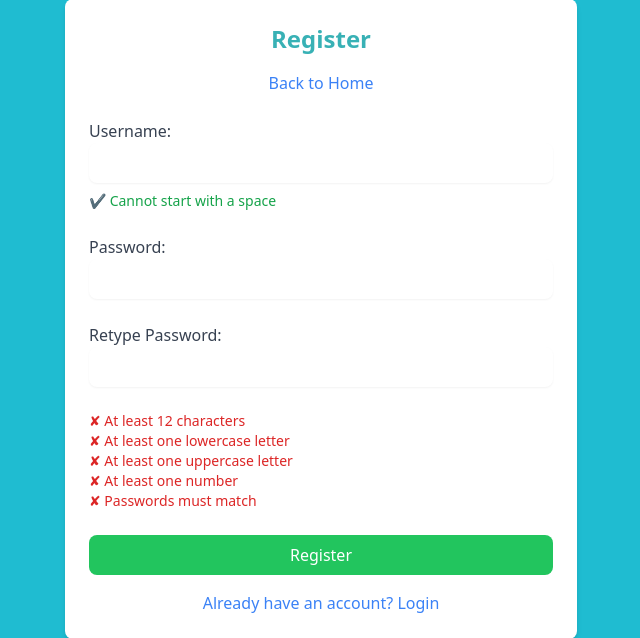
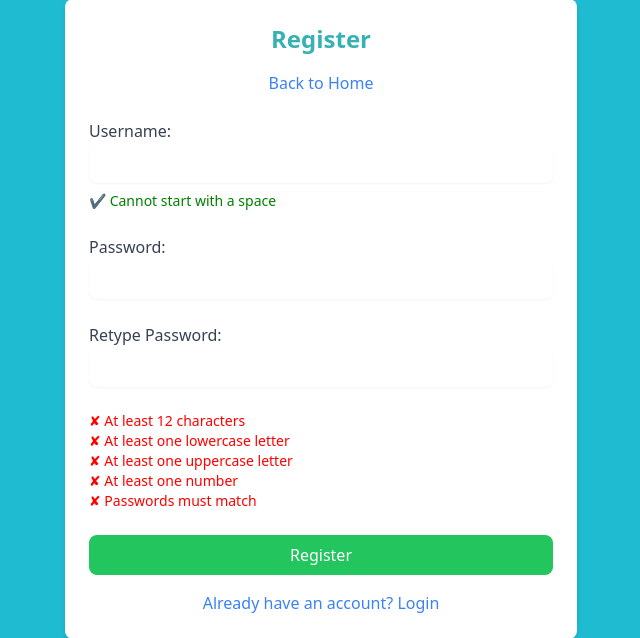
Before and after one commit to Tuvalu23/p01, a Flask app: page /register in a window 1280 px wide. Shown: the part 113-751 px from the top of the page, without its empty margins (319-959 px from the left). Run offline with Flask 2, Linux system fonts and the light colour scheme; some libraries are stand-ins or nearby versions.

Commit message:
more fixes

```diff
--- a/app/models.py
+++ b/app/models.py
@@ -10,6 +10,7 @@ Time Spent: 1.2
 import sqlite3
 from hashlib import sha256
 import hmac
+import datetime
 
 class User:
     """model for the user  """
@@ -29,10 +30,11 @@ class User:
         """ create a user with two variables :)"""
         hashed_password = User.hash_password(password)
         badges = ' ' # default value for badges
+        join_date = int(datetime.datetime.now().timestamp()) # make current time join date
         try:
             with sqlite3.connect("thread.db") as conn:
                 cursor = conn.cursor()
-                cursor.execute("INSERT INTO users (username, password_hash) VALUES (?, ?)", (username, hashed_password, badges))
+                cursor.execute("INSERT INTO users (username, password_hash, join_date, badges) VALUES (?, ?, ?, ?)", (username, hashed_password, join_date, badges))
                 conn.commit()
         except sqlite3.IntegrityError:
             return False
--- a/app/static/css/styles.css
+++ b/app/static/css/styles.css
@@ -103,3 +103,12 @@ body.topher-mode {
 .footer.topher-mode {
     color: #ffffff;
 }
+
+/* for register.html */
+.valid {
+    color: green;
+}
+
+.invalid {
+    color: red;
+}
--- a/app/templates/register.html
+++ b/app/templates/register.html
@@ -4,10 +4,19 @@
 
 {% block content %}
 <div class="max-w-lg mx-auto bg-white shadow-md rounded-lg p-6 mt-10">
+    <style>
+        .valid {
+            color: green;
+        }
+        .invalid {
+            color: red;
+        }
+
+    </style>
     <header class="mb-6">
         <h1 class="text-2xl font-bold text-center mb-4">Register</h1>
         <div class="text-center">
-            <a href="{{ url_for('main') }}" class="text-blue-500 hover:underline">Back to Home</a>
+            <a href="{{ url_for('home') }}" class="text-blue-500 hover:underline">Back to Home</a>
         </div>
     </header>
 
@@ -73,12 +82,10 @@
                 noSpaceRequirement.classList.remove('valid');
                 noSpaceRequirement.classList.add('invalid');
                 noSpaceRequirement.innerHTML = '&#10008; ' + noSpaceRequirement.dataset.text;
-                return false;
             } else {
                 noSpaceRequirement.classList.remove('invalid');
                 noSpaceRequirement.classList.add('valid');
                 noSpaceRequirement.innerHTML = '&#10004; ' + noSpaceRequirement.dataset.text;
-                return true;
             }
         }
 
@@ -123,5 +130,6 @@
         document.getElementById('username').addEventListener('input', validateUsername);
         document.getElementById('password').addEventListener('input', validatePassword);
         document.getElementById('confirm_password').addEventListener('input', validatePassword);
+
     </script>
 {% endblock %}
```
Also changed, not shown: thread.db.
